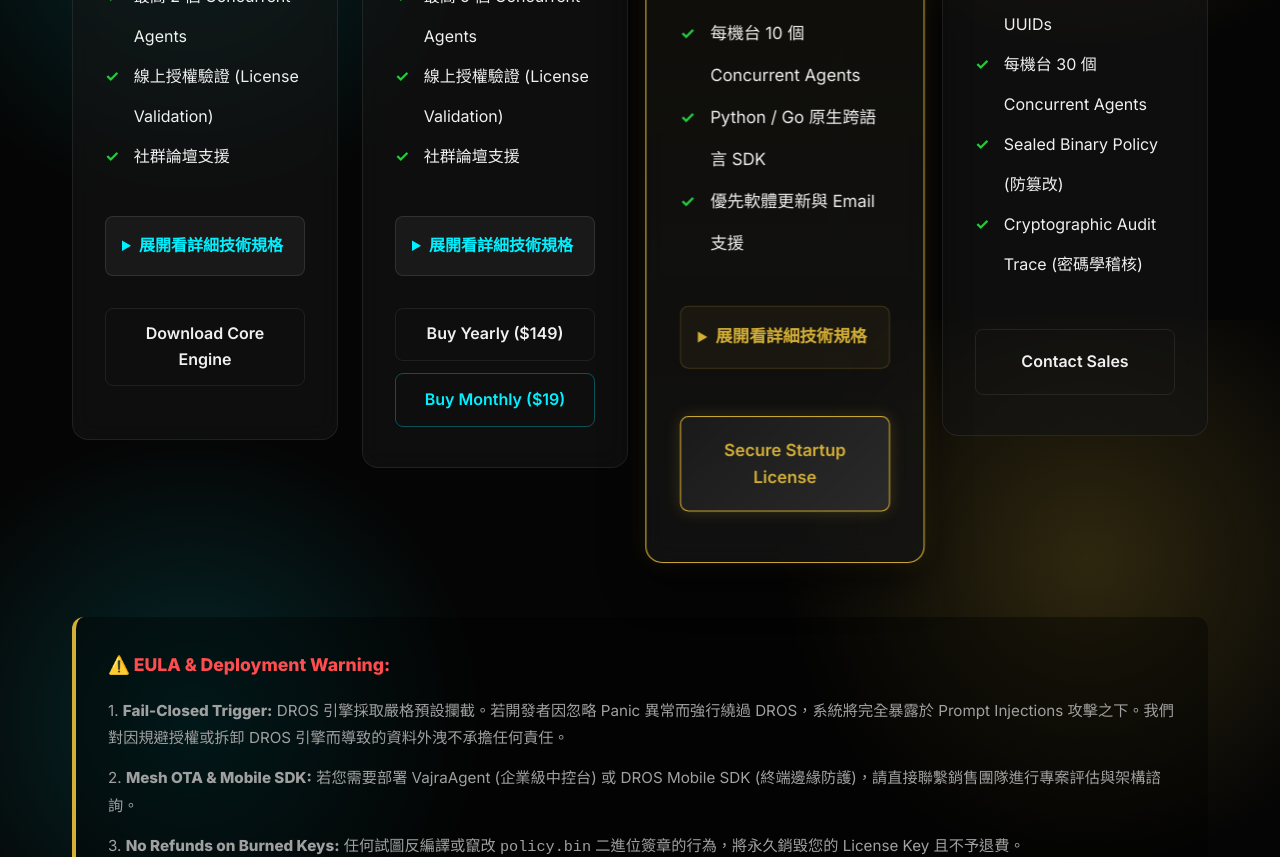
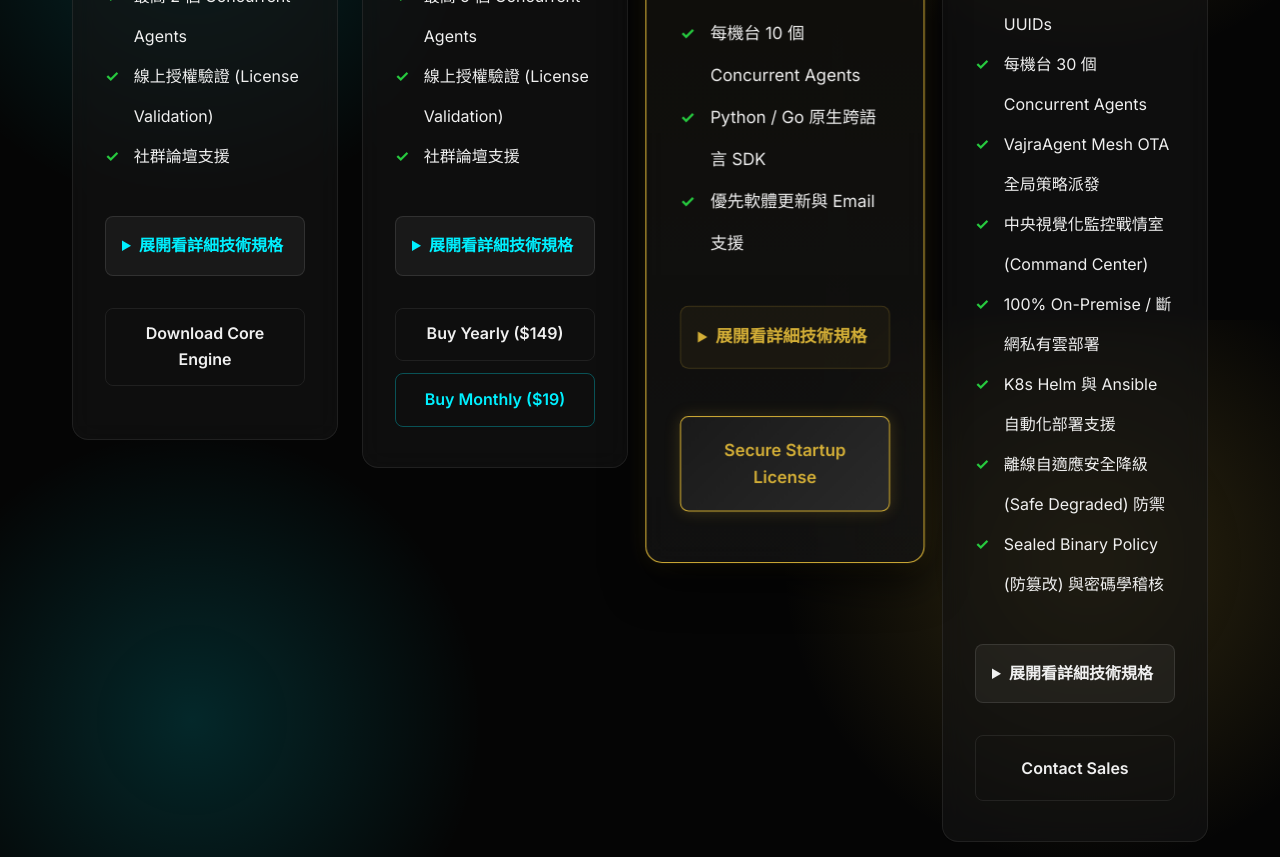
Before and after one commit to Top-Celestial-Company-Ltd/DROS-Official-Website, a React (Vite) app: page /pricing in a window 1280 px wide. Shown: the part 1280-2137 px from the top of the page. Built offline with nearby package versions, Linux system fonts and the light colour scheme.

Commit message:
feat: Add detailed Centralized Mesh Control Plane and Deployment Specifications dropdown to the Enterprise pricing card

```diff
--- a/src/locales/en/pricing.json
+++ b/src/locales/en/pricing.json
@@ -59,9 +59,15 @@
       "features": [
         "Max 15 Machine UUIDs",
         "30 Concurrent Agents per Machine",
-        "Sealed Binary Policy (Anti-tamper)",
-        "Cryptographic Audit Trace"
+        "VajraAgent Mesh OTA Central Deployment",
+        "Centralized Visual Command Center Dashboard",
+        "100% On-Premise / Air-Gapped Datacenters",
+        "Kubernetes Helm & Ansible Support",
+        "Standalone Fail-Closed Safe Degraded Defense",
+        "Sealed Binary Policy (Anti-tamper) & Cryptographic Audit"
       ],
+      "details_title": "View Technical Specs",
+      "details_content": "<p><strong>Target Audience</strong>: Enterprise-grade centralized control mesh and cryptographic protection designed for high-concurrency multi-agent environments.<br/><strong>Core Mechanisms:</strong></p><ul style='list-style-type: disc; margin-left: 20px;'><li><strong>VajraAgent Mesh</strong>: Unified OTA security policy updates seamlessly deployed across hundreds of AI Employees.</li><li><strong>Robust Security Shield</strong>: Sealed Binary Policy and Cryptographic Audit Trace to eliminate any threat of internal/external policy tampering.</li><li><strong>Enterprise Scale</strong>: Supports fully air-gapped private cloud deployments, Kubernetes Helm & Ansible automation, and autonomous fail-closed safe degradation.</li></ul>",
       "btn": "Contact Sales"
     }
   },
--- a/src/locales/en/translation.json
+++ b/src/locales/en/translation.json
@@ -162,13 +162,13 @@
       },
       "dros_engine_plus": {
         "title": "VajraClaw+ (Enterprise Audit)",
-        "tag": "Cryptographic Anti-Tampering",
-        "desc": "Built for high-concurrency large organizations. When scaling up to 450 concurrent Agents, you need an enterprise-grade Mesh Control Plane for centralized management. Supports Sealed Binary Policies and Policy Epoch Locks, binding the Policy Hash to every log for irrefutable non-repudiation."
+        "tag": "Cryptographic Audit & Compliance",
+        "desc": "Built for high-security, highly-regulated industries (FinTech/Healthcare). Binds 15 Machine UUIDs, supporting up to 30 concurrent agents per machine (Total 450 Concurrency). Features Sealed Binary Policy, Ed25519 signatures, and Policy Epoch Lock, binding SHA-256 Policy Hash directly to every audit trace for legally binding non-repudiation."
       },
       "vajra_agent": {
-        "title": "VajraAgent (Control Plane)",
-        "tag": "Mesh OTA Control Plane",
-        "desc": "The central brain for distributed Agentic AI. Distribute the latest policy.bin instantly to hundreds of global nodes via a visual Zero-Trust IAM dashboard, featuring a global kill-switch."
+        "title": "VajraAgent (Mesh / Corporate)",
+        "tag": "Mesh Control Plane & Central CommandCenter",
+        "desc": "The central brain of distributed Agentic AI. Supports 100% On-Premise private clouds or air-gapped datacenters. Enables zero-touch automated deployment via Kubernetes Helm and Ansible with adaptive Phone Home connections. Instantly push updates via Mesh OTA to hundreds of nodes with a 1ms global emergency kill-switch."
       },
       "dros_mobile": {
         "title": "DROS Mobile SDK",
--- a/src/locales/zh-TW/pricing.json
+++ b/src/locales/zh-TW/pricing.json
@@ -59,9 +59,15 @@
       "features": [
         "最高 15 組 Machine UUIDs",
         "每機台 30 個 Concurrent Agents",
-        "Sealed Binary Policy (防篡改)",
-        "Cryptographic Audit Trace (密碼學稽核)"
+        "VajraAgent Mesh OTA 全局策略派發",
+        "中央視覺化監控戰情室 (Command Center)",
+        "100% On-Premise / 斷網私有雲部署",
+        "K8s Helm 與 Ansible 自動化部署支援",
+        "離線自適應安全降級 (Safe Degraded) 防禦",
+        "Sealed Binary Policy (防篡改) 與密碼學稽核"
       ],
+      "details_title": "展開看詳細技術規格",
+      "details_content": "<p><strong>產品定位</strong>：針對大型高併發場景，部署安全中控網格的終極防線，提供最高規格密碼學防護與自動化維運支援。<br/><strong>核心機制：</strong></p><ul style='list-style-type: disc; margin-left: 20px;'><li><strong>VajraAgent Mesh</strong>：統一進行 OTA 安全策略更新，無縫派發至數百個 AI Employee。</li><li><strong>多重防禦機制</strong>：包含 Sealed Binary Policy 與 Cryptographic Audit，杜絕內部與外部篡改。</li><li><strong>強固型底座</strong>：支援完全斷網/私有雲部署，搭配 K8s/Ansible 及離線自適應安全降級防禦。</li></ul>",
       "btn": "Contact Sales"
     }
   },
--- a/src/locales/zh-TW/translation.json
+++ b/src/locales/zh-TW/translation.json
@@ -162,13 +162,13 @@
       },
       "dros_engine_plus": {
         "title": "VajraClaw+ (企業稽核版)",
-        "tag": "密碼學防篡改",
-        "desc": "專為高併發的大型組織打造。當 Agent 併發高達 450 個時，您會需要企業級中控網格 (Mesh Control Plane) 來進行集中管理。支援 Sealed Binary Policy 與 Policy Epoch Lock，將 Policy Hash 強制綁定至每筆日誌，提供鐵證如山的不可否認性。"
+        "tag": "密碼學稽核與安全防線",
+        "desc": "專為高安全與合規（FinTech/醫療）組織打造。支援 15 台機器、每台 30 併發（共 450 併發）。提供 Sealed Binary Policy 與 Policy Epoch Lock 防止降級攻擊，將 SHA-256 Policy Hash 與 Ed25519 簽章強制綁定至每筆 Audit Trace，提供具備密碼學不可否認性的合規鐵證。"
       },
       "vajra_agent": {
-        "title": "VajraAgent (企業中控台)",
-        "tag": "Mesh OTA 控制平面",
-        "desc": "企業級分散式 Agentic AI 的中央大腦。透過零信任 IAM 視覺化介面，將最新的 policy.bin 瞬間同步至全球數百個微服務節點，並支援一鍵熔斷。"
+        "title": "VajraAgent (企業網格版)",
+        "tag": "Mesh OTA 控制面 / Corporate",
+        "desc": "企業級分佈式 Agentic AI 的中央大腦。支援 100% On-Premise 私有雲與斷網機房部署，提供中央 IAM 視覺化戰情室。配合 K8s Helm 與 Ansible 自動化部署與自適應 Phone Home 連線，一鍵向全球數百個微內核節點派發安全策略，並支援 1 毫秒內一鍵全局緊急熔斷。"
       },
       "dros_mobile": {
         "title": "DROS Mobile SDK",
--- a/src/pages/FAQ.jsx
+++ b/src/pages/FAQ.jsx
@@ -2,23 +2,6 @@
 import { Helmet } from 'react-helmet-async';
 import { useTranslation } from 'react-i18next';
 
-// Helper to format bold text and newlines
-const formatText = (text) => {
-  return text.split('\n').map((line, i) => {
-    // Handle bold **text**
-    const parts = line.split(/(\*\*.*?\*\*)/g);
-    return (
-      <span key={i} style={{ display: 'block', marginBottom: '0.5rem' }}>
-        {parts.map((part, j) => {
-          if (part.startsWith('**') && part.endsWith('**')) {
-            return <strong key={j} style={{ color: 'var(--text-primary)' }}>{part.slice(2, -2)}</strong>;
-          }
-          return part;
-        })}
-      </span>
-    );
-  });
-};
 
 export default function FAQ() {
   const [openIndex, setOpenIndex] = useState(`0-0`); // Open the first question by default
--- a/src/pages/Pricing.jsx
+++ b/src/pages/Pricing.jsx
@@ -96,7 +96,13 @@
           <ul className="check-list" style={{textAlign: 'left', marginBottom: '2.5rem', lineHeight: '2.5', color: 'var(--text-primary)'}}>
             {t('tiers.enterprise.features', { returnObjects: true }).map((f, i) => <li key={i}>{f}</li>)}
           </ul>
-          <a href="mailto:service@dr-os.io" className="btn btn-secondary" style={{width: '100%', display: 'block', boxSizing: 'border-box', marginTop: '2.8rem', padding: '1.2rem', textAlign: 'center'}}>
+
+          <details style={{marginBottom: '2rem', textAlign: 'left', color: 'var(--text-secondary)', background: 'rgba(255,255,255,0.05)', padding: '1rem', borderRadius: '8px', border: '1px solid rgba(255,255,255,0.1)'}}>
+            <summary style={{cursor: 'pointer', fontWeight: 'bold', outline: 'none', color: 'var(--text-primary)'}}>{t('tiers.enterprise.details_title')}</summary>
+            <div style={{marginTop: '1rem', fontSize: '0.9rem', lineHeight: '1.6'}} dangerouslySetInnerHTML={{ __html: t('tiers.enterprise.details_content') }}></div>
+          </details>
+
+          <a href="mailto:service@dr-os.io" className="btn btn-secondary" style={{width: '100%', display: 'block', boxSizing: 'border-box', marginTop: '1rem', padding: '1.2rem', textAlign: 'center'}}>
             {t('tiers.enterprise.btn')}
           </a>
         </div>
```
